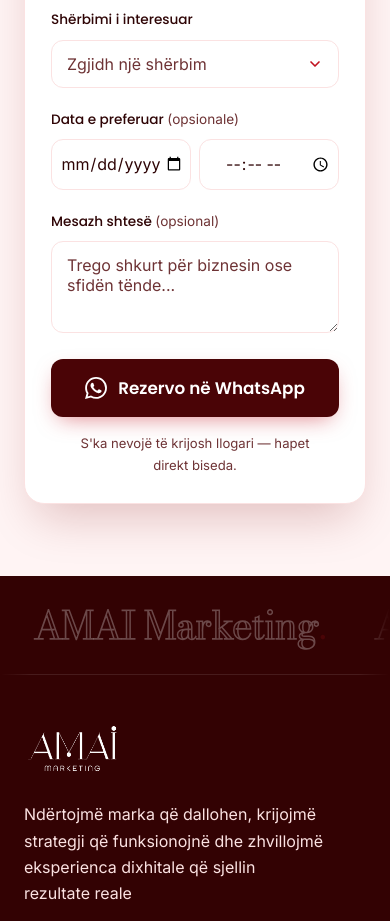
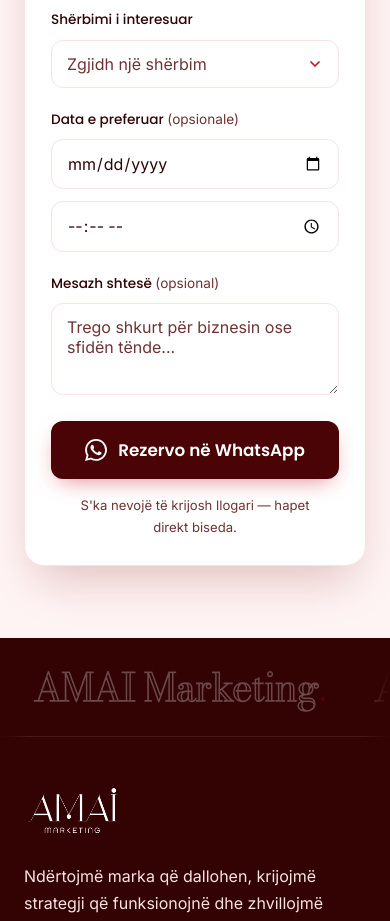
Before and after one commit to TheSlimShady09/Amai-Marketing, a React (Vite) app: page / in a window 390 px wide. Shown: the part 7640-8561 px from the top of the page. Built offline with nearby package versions, Linux system fonts and the light colour scheme.

Commit message:
Stack date and time inputs vertically on mobile for better usability and layout

```diff
--- a/src/App.css
+++ b/src/App.css
@@ -1282,6 +1282,18 @@
   text-align: center;
 }
 
+@media (max-width: 768px) {
+  .rz-row-v2 {
+    grid-template-columns: 1fr;
+    gap: 12px;
+  }
+  .rz-control-date {
+    text-align: left;
+    padding-left: 15px !important;
+    padding-right: 15px !important;
+  }
+}
+
 .btn-whatsapp {
   width: 100%;
   margin-top: 6px;
```
